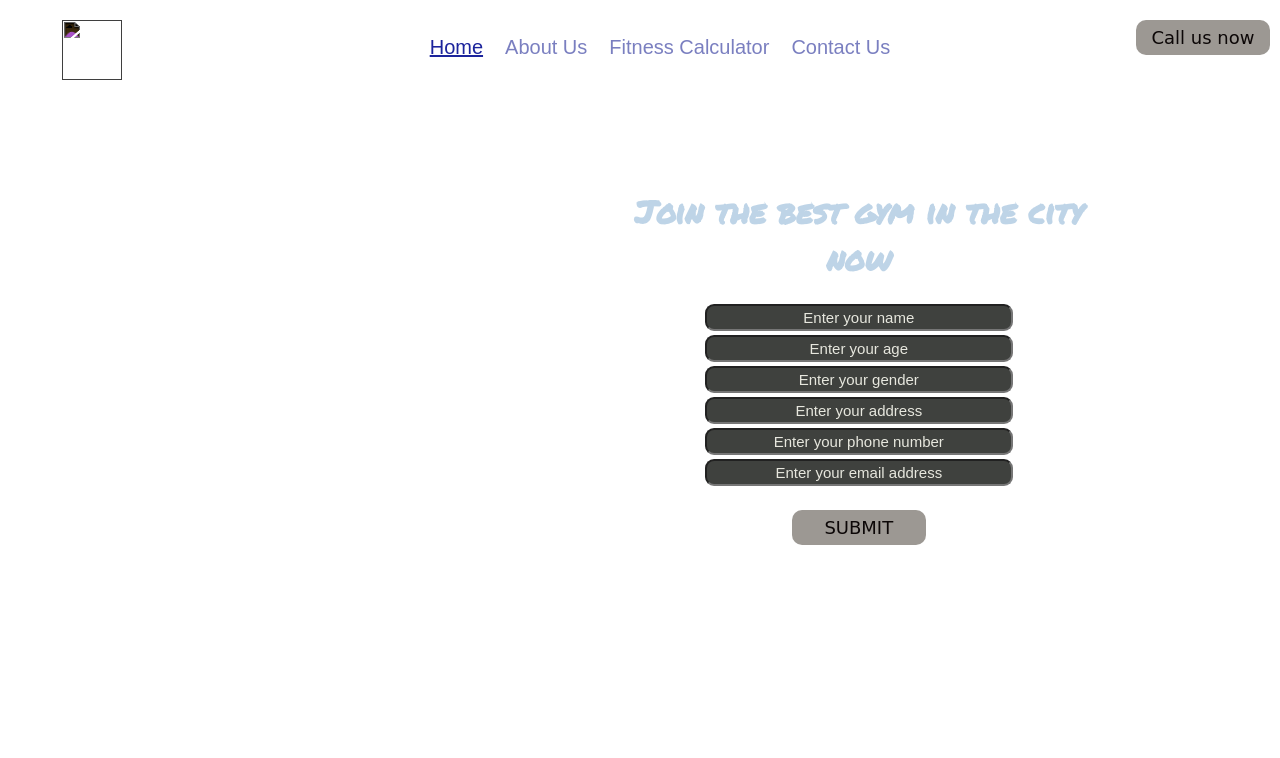
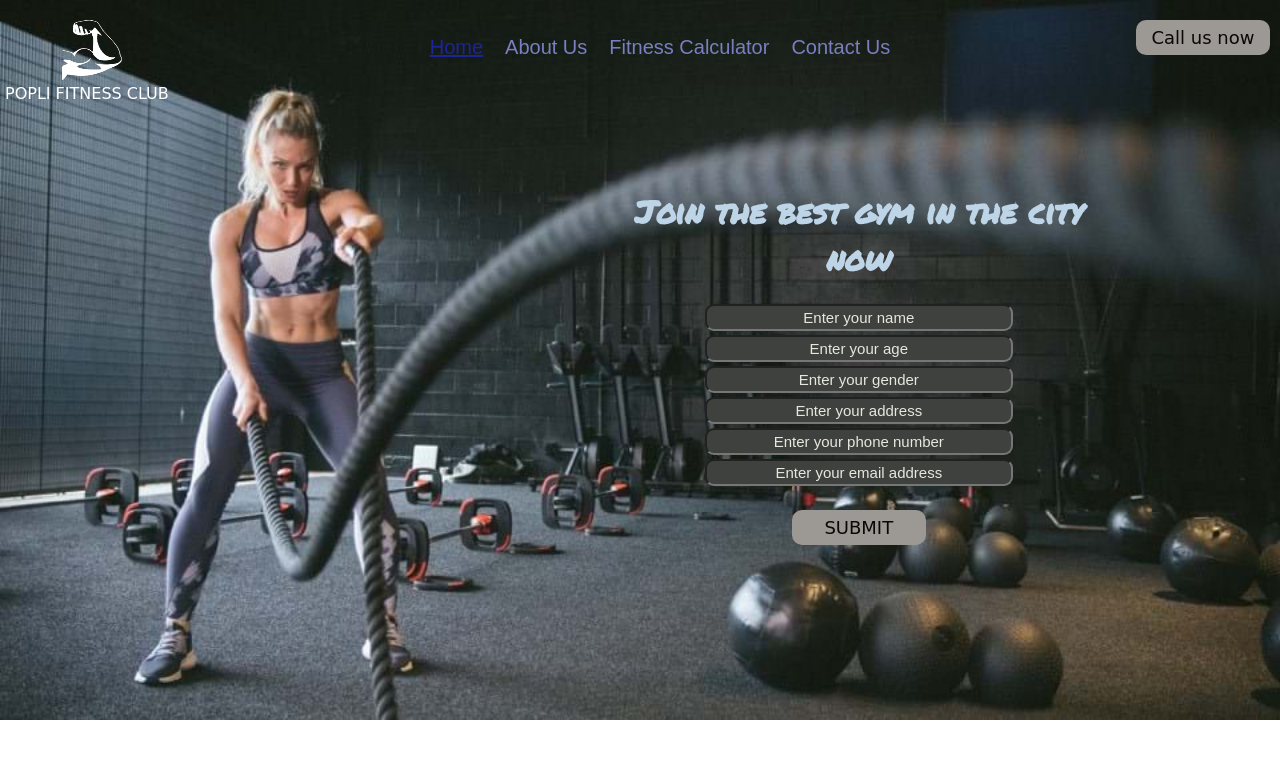
Before and after one commit to popli610/gymhomepage, a plain HTML site: page index.html in a window 1280 px wide. Drawn offline with Linux system fonts and the light colour scheme; the site is published under a folder, as on GitHub Pages, so addresses that start at the root find nothing; a web font is replaced by a local one.

Commit message:
maybe this would work

```diff
--- a/index.html
+++ b/index.html
@@ -16,7 +16,7 @@
     <header class="header">
 
         <div class="left">
-            <img src="/logogym.png" alt="">
+            <img src="images/logogym.png" alt="">
             <div>
                 POPLI FITNESS CLUB
 
--- a/style.css
+++ b/style.css
@@ -3,7 +3,7 @@
     body {
         margin: 0px;
         padding: 0px;
-        background-image: url('/bgimage.jpg');
+        background-image: url('images/bgimage.jpg');
         background-repeat: no-repeat;
         background-size: 100%;
     }
```
Also changed, not shown: images/bgimage.jpg (renamed from bgimage.jpg), images/gym-gb00358060_1920.jpg (renamed from gym-gb00358060_1920.jpg), images/logogym.png (renamed from logogym.png).
